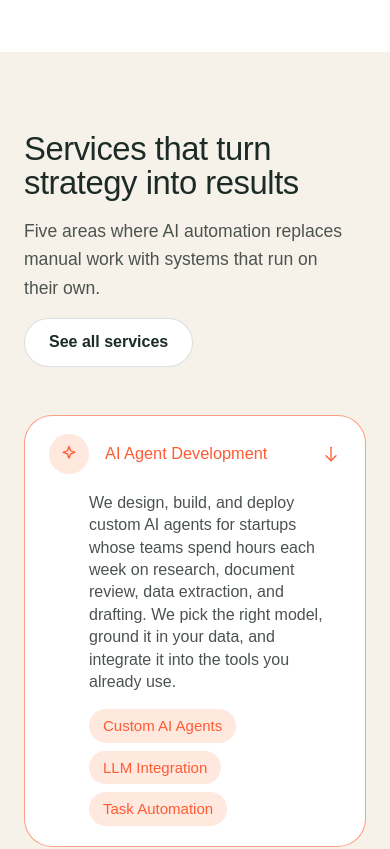
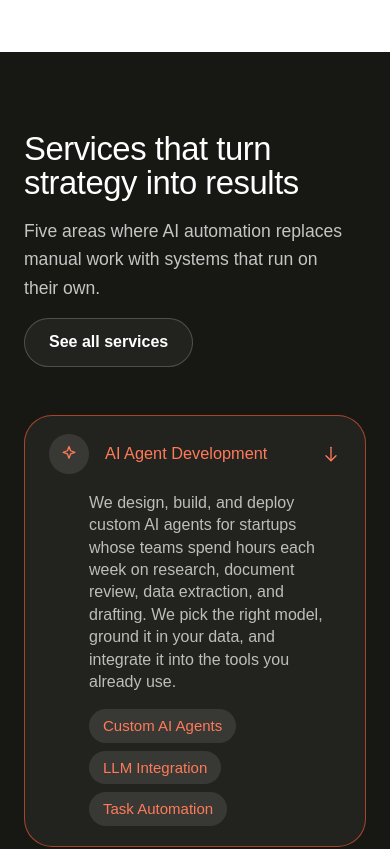
Before and after one commit to withsoch/withsoch-web, a Next.js app: page /team in a window 390 px wide. Shown: the part 8800-9649 px from the top of the page. Built offline with nearby package versions, Linux system fonts and the light colour scheme; a web font is replaced by a local one.

Commit message:
Alternate light/dark sections instead of full dark theme

```diff
--- a/app/globals.css
+++ b/app/globals.css
@@ -256,6 +256,19 @@
     padding: 1.25rem 1.5rem;
   }
 
+  /* Dark variant - homepage dark-section pass. Isolated modifier class so it
+     can be dropped independently of .comparison-table if this section reverts
+     to its light bg-mist treatment. Reuses only the existing white/brand
+     tokens already used on the CTA band/footer. */
+  .comparison-table-dark th,
+  .comparison-table-dark td {
+    border-bottom-color: rgba(255, 255, 255, 0.1);
+    color: #fff;
+  }
+  .comparison-table-dark tbody td {
+    color: rgba(255, 255, 255, 0.75);
+  }
+
   @media (max-width: 767px) {
     .comparison-table table,
     .comparison-table thead,
@@ -286,6 +299,10 @@
     }
     .comparison-table tbody tr:last-child {
       margin-bottom: 0;
+    }
+    .comparison-table-dark thead tr,
+    .comparison-table-dark tbody tr {
+      border-bottom-color: rgba(255, 255, 255, 0.1);
     }
     .comparison-table tbody th {
       border-bottom: none;
--- a/components/sections/AutomationOperatingSystem.tsx
+++ b/components/sections/AutomationOperatingSystem.tsx
@@ -69,7 +69,7 @@ export function AutomationOperatingSystem() {
   const panelId = "automation-os-panel";
 
   return (
-    <section className="bg-white pb-8 pt-0 sm:pb-10 lg:pb-12">
+    <section className="bg-white pb-8 pt-8 sm:pb-10 sm:pt-10 lg:pb-12 lg:pt-12">
       <div className="mx-auto w-full max-w-[96rem] px-6 lg:px-10">
         <div
           className="grid grid-cols-1 items-start gap-12 lg:grid-cols-[0.85fr_1.15fr] lg:gap-14"
--- a/components/sections/CaseStudiesCarousel.tsx
+++ b/components/sections/CaseStudiesCarousel.tsx
@@ -44,10 +44,10 @@ export function CaseStudiesCarousel() {
   }
 
   return (
-    <section className="bg-white py-20 sm:py-24 lg:py-32">
+    <section className="bg-charcoal py-20 sm:py-24 lg:py-32">
       <div className="mx-auto w-full max-w-[96rem] px-6 lg:px-10">
         <div
-          className="overflow-hidden rounded-2xl border border-line focus:outline-none"
+          className="overflow-hidden rounded-2xl border border-white/10 focus:outline-none"
           tabIndex={0}
           onKeyDown={onKeyDown}
           onTouchStart={onTouchStart}
--- a/components/sections/ComparisonTable.tsx
+++ b/components/sections/ComparisonTable.tsx
@@ -16,14 +16,15 @@ const ROWS: { label: string; key: keyof (typeof ENGAGEMENT_TIERS)[number] }[] =
 
 export function ComparisonTable() {
   return (
-    <Section className="bg-mist">
+    <Section className="bg-charcoal">
       <SectionHeading
         title="AI Consulting vs. Implementation vs. Transformation"
         intro="Not sure which engagement you need? Here's how they differ and which one fits where you are right now."
         maxWidthClassName="max-w-4xl"
-        titleClassName="text-h2 lg:text-[2.1rem] lg:leading-[1.15]"
+        titleClassName="text-h2 text-white lg:text-[2.1rem] lg:leading-[1.15]"
+        introClassName="text-white/75"
       />
-      <div className="comparison-table mt-14">
+      <div className="comparison-table comparison-table-dark mt-14">
         <table>
           <thead>
             <tr>
--- a/components/sections/LogoMarquee.tsx
+++ b/components/sections/LogoMarquee.tsx
@@ -10,10 +10,10 @@ export function LogoMarquee() {
   const logos = [...CLIENT_LOGOS, ...CLIENT_LOGOS];
 
   return (
-    <section className="bg-mist py-8 sm:py-10 overflow-hidden">
+    <section className="bg-charcoal py-8 sm:py-10 overflow-hidden">
       <div className="container-x flex flex-col items-center text-center gap-3 mb-6">
-        <h2 className="text-h2">Trusted by fast-moving startups</h2>
-        <p className="lead max-w-xl">
+        <h2 className="text-h2 text-white">Trusted by fast-moving startups</h2>
+        <p className="lead text-white/75 max-w-xl">
           We embed into your team and deploy automation systems that run while your people stay
           focused on growth
         </p>
@@ -22,7 +22,7 @@ export function LogoMarquee() {
         {logos.map((logo, i) => (
           <div
             key={`${logo.name}-${i}`}
-            className="flex h-36 w-44 shrink-0 items-center justify-center rounded-xl border border-line bg-white p-6"
+            className="flex h-36 w-44 shrink-0 items-center justify-center rounded-xl border border-white/10 bg-white p-6"
           >
             {/* eslint-disable-next-line @next/next/no-img-element */}
             <img
--- a/components/sections/ServicesGrid.tsx
+++ b/components/sections/ServicesGrid.tsx
@@ -34,17 +34,19 @@ export function ServicesGrid() {
   }
 
   return (
-    <Section className="bg-mist">
+    <Section className="bg-charcoal">
       <div className="flex flex-wrap items-center justify-between gap-4">
         <SectionHeading
           align="left"
           maxWidthClassName="max-w-xl"
           title="Services that turn strategy into results"
           intro="Five areas where AI automation replaces manual work with systems that run on their own."
+          titleClassName="text-h2 text-white"
+          introClassName="text-white/75"
         />
         <Link
           href="/services"
-          className="inline-flex shrink-0 items-center rounded-full border border-ink/15 bg-white px-6 py-3 text-base font-semibold text-ink transition-colors hover:border-ink/35"
+          className="inline-flex shrink-0 items-center rounded-full border border-white/20 bg-white/5 px-6 py-3 text-base font-semibold text-white transition-colors hover:border-white/40 hover:bg-white/10"
         >
           See all services
         </Link>
@@ -56,8 +58,8 @@ export function ServicesGrid() {
             return (
               <div
                 key={service.slug}
-                className={`rounded-[28px] border bg-white transition-colors duration-300 ease-in-out ${
-                  isOpen ? "border-brand/60" : "border-line hover:border-ink/20 hover:bg-mist/40"
+                className={`rounded-[28px] border bg-white/5 transition-colors duration-300 ease-in-out ${
+                  isOpen ? "border-brand/60" : "border-white/10 hover:border-white/25 hover:bg-white/10"
                 }`}
               >
                 <button
@@ -66,12 +68,12 @@ export function ServicesGrid() {
                   className="flex w-full items-center gap-4 px-6 py-4.5 text-left"
                   aria-expanded={isOpen}
                 >
-                  <span className="inline-flex h-10 w-10 shrink-0 items-center justify-center rounded-full bg-peach text-brand">
+                  <span className="inline-flex h-10 w-10 shrink-0 items-center justify-center rounded-full bg-white/10 text-brand-light">
                     <Icon name={service.icon} className="h-5 w-5" />
                   </span>
                   <span
                     className={`text-h3 text-[1.02rem] flex-1 transition-colors duration-300 ease-in-out ${
-                      isOpen ? "text-brand" : "text-ink"
+                      isOpen ? "text-brand-light" : "text-white"
                     }`}
                   >
                     {service.title}
@@ -81,7 +83,7 @@ export function ServicesGrid() {
                     transition={{ duration: 0.25, ease: "easeInOut" }}
                     className="shrink-0"
                   >
-                    <Icon name="arrow" className={`h-5 w-5 ${isOpen ? "text-brand" : "text-muted"}`} />
+                    <Icon name="arrow" className={`h-5 w-5 ${isOpen ? "text-brand-light" : "text-white/50"}`} />
                   </motion.span>
                 </button>
                 <AnimatePresence initial={false}>
@@ -95,12 +97,12 @@ export function ServicesGrid() {
                       style={{ overflow: "hidden" }}
                     >
                       <div className="flex flex-col gap-4 px-6 pb-5 pl-[4rem]">
-                        <p className="text-slate">{service.description}</p>
+                        <p className="text-white/70">{service.description}</p>
                         <ul className="flex flex-wrap gap-2">
                           {service.points.map((point) => (
                             <li
                               key={point}
-                              className="rounded-full bg-peach px-3.5 py-1.5 text-sm font-medium text-brand"
+                              className="rounded-full bg-white/10 px-3.5 py-1.5 text-sm font-medium text-brand-light"
                             >
                               {point}
                             </li>
@@ -114,7 +116,7 @@ export function ServicesGrid() {
             );
           })}
         </div>
-        <div className="relative h-full min-h-[420px] sm:min-h-[460px] rounded-[28px] bg-peach/50 p-3">
+        <div className="relative h-full min-h-[420px] sm:min-h-[460px] rounded-[28px] bg-white/5 p-3">
           <DiagramFrame
             eyebrow={homeImage ? undefined : `Service / ${activeService.title}`}
             caption={homeImage ? undefined : activeService.hook}
--- a/components/ui/Section.tsx
+++ b/components/ui/Section.tsx
@@ -27,6 +27,9 @@ type SectionHeadingProps = {
   align?: "center" | "left";
   maxWidthClassName?: string;
   titleClassName?: string;
+  // Optional color override appended after "lead" - lets a dark section
+  // recolor the intro paragraph without a new component/prop shape.
+  introClassName?: string;
 };
 
 export function SectionHeading({
@@ -35,13 +38,14 @@ export function SectionHeading({
   align = "center",
   maxWidthClassName = "max-w-2xl",
   titleClassName = "text-h2",
+  introClassName = "",
 }: SectionHeadingProps) {
   const alignment =
     align === "center" ? "mx-auto text-center items-center" : "text-left items-start";
   return (
     <div className={`flex ${maxWidthClassName} flex-col gap-4 ${alignment}`}>
       <h2 className={titleClassName}>{title}</h2>
-      {intro && <p className="lead">{intro}</p>}
+      {intro && <p className={`lead ${introClassName}`}>{intro}</p>}
     </div>
   );
 }
```
Also changed, not shown: components/sections/FaqAccordion.tsx (+10 -6 lines), components/sections/Positioning.tsx (+6 -6 lines).
